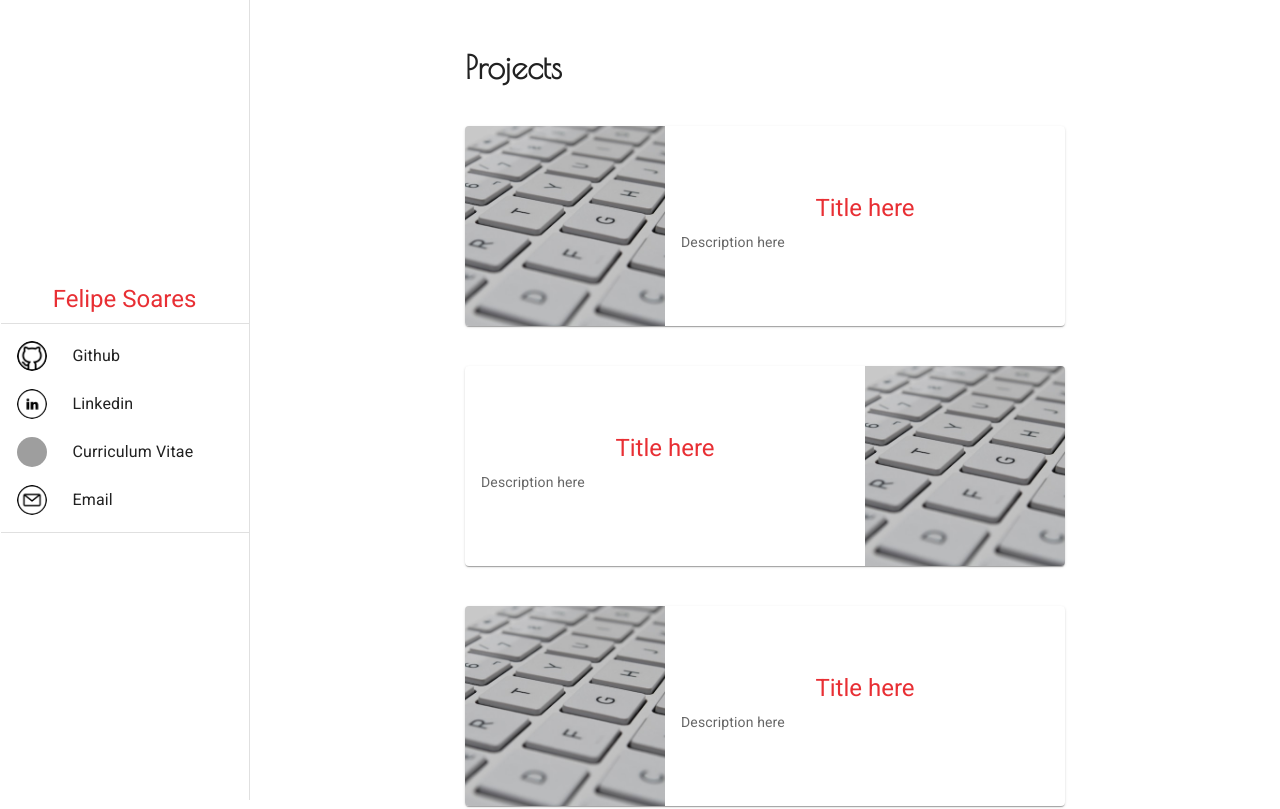
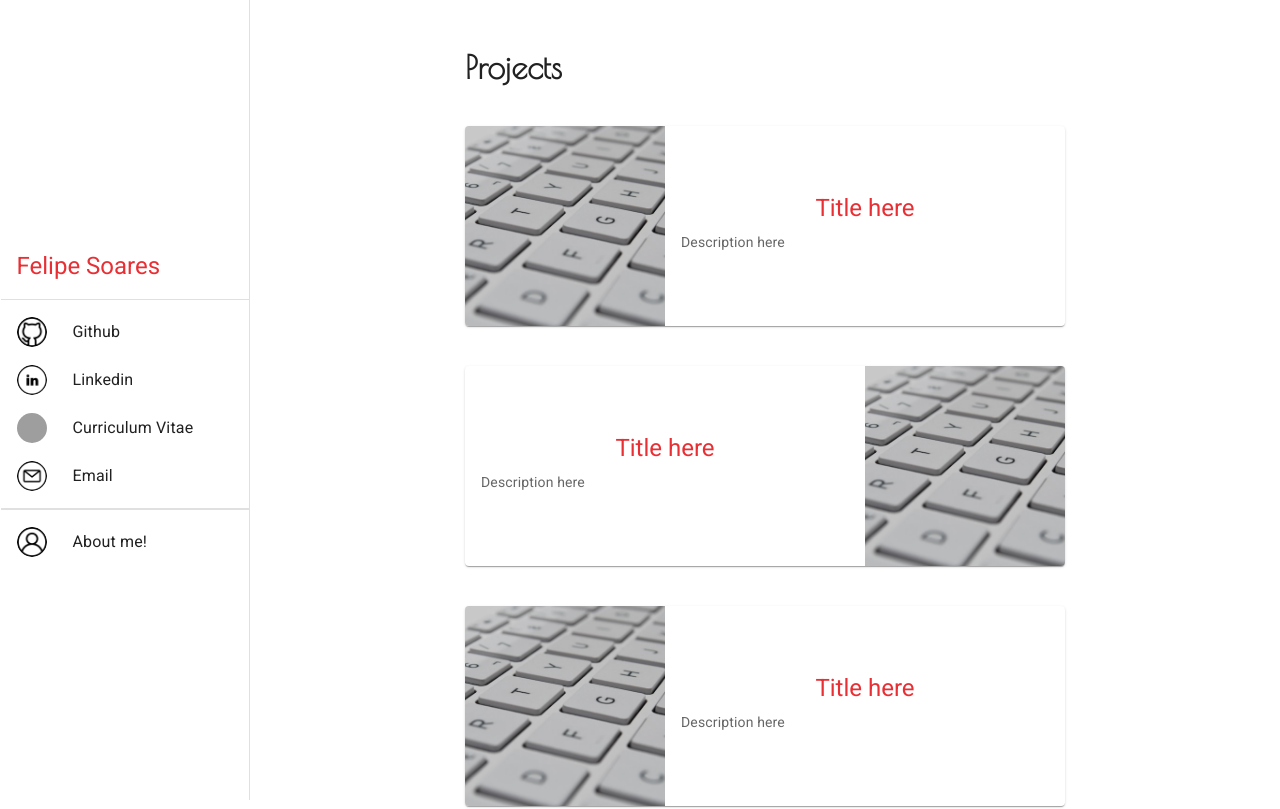
Before and after one commit to felipe31/felipesoar.es, a Next.js app: page / in a window 1280 px wide. Shown: the top 809 px of the page. Built offline with nearby package versions, Linux system fonts and the light colour scheme; no server answers; grey boxes are pictures that could not be loaded.

Commit message:
Add 'about me' section

```diff
--- a/src/app/components/SideDrawer.tsx
+++ b/src/app/components/SideDrawer.tsx
@@ -3,7 +3,7 @@ import "@fontsource/roboto/300.css";
 import "@fontsource/roboto/400.css";
 import "@fontsource/roboto/500.css";
 import "@fontsource/roboto/700.css";
-import { Box, Divider, Drawer, List, Typography } from "@mui/material";
+import { Box, Divider, Drawer, List, Typography, ListItemButton } from "@mui/material";
 import SideDrawerListItem from "./SideDrawerListItem";
 
 const drawerWidth = 250;
@@ -21,9 +21,11 @@ export default function SideDrawer() {
     >
       <div className="side-drawer">
         <Box sx={{ margin: "auto", paddingTop: "1em", alignItems: "center", width: drawerWidth - 2 }}>
-          <Typography gutterBottom variant="h5" component="div" align="center" className="site-name">
-            Felipe Soares
-          </Typography>
+          <ListItemButton href="/">
+            <Typography gutterBottom variant="h5" component="div" align="center" className="site-name">
+              Felipe Soares
+            </Typography>
+          </ListItemButton>
           <Divider />
           <List>
             <SideDrawerListItem href="https://github.com/Felipe31" src="/images/github.png" text="Github" />
@@ -40,6 +42,10 @@ export default function SideDrawer() {
             <SideDrawerListItem href="mailto:felipe31soares@gmail.com" src="/images/email.png" text="Email" />
           </List>
           <Divider />
+          <Divider />
+          <List>
+            <SideDrawerListItem internal href="http://felipesoar.es" src="/images/user.png" text="About me!" />
+          </List>
         </Box>
       </div>
     </Drawer>
--- a/src/app/components/SideDrawerListItem.tsx
+++ b/src/app/components/SideDrawerListItem.tsx
@@ -5,10 +5,10 @@ import "@fontsource/roboto/500.css";
 import "@fontsource/roboto/700.css";
 import { Avatar, ListItem, ListItemAvatar, ListItemButton, ListItemText } from "@mui/material";
 
-export default function SideDrawerListItem(props: { text: string; src: string; href: string }) {
+export default function SideDrawerListItem(props: { text: string; src: string; href: string; internal?: boolean }) {
   return (
     <ListItem key={props.text} disablePadding>
-      <ListItemButton href={props.href} target="_blank">
+      <ListItemButton href={props.href} target={props.internal ? "" : "_blank"}>
         <ListItemAvatar>
           <Avatar src={props.src} sx={{ height: "30px", width: "30px" }} />
         </ListItemAvatar>
```
Also changed, not shown: public/images/user.png (added).
